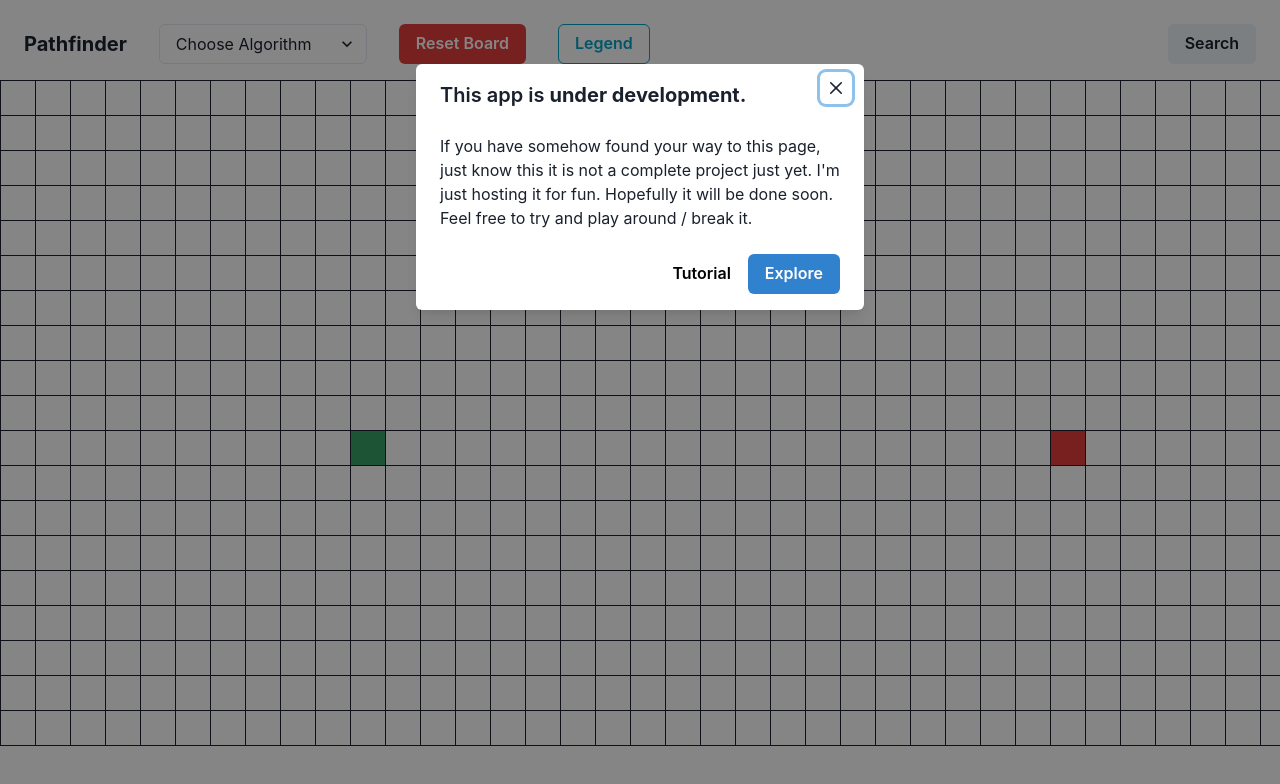
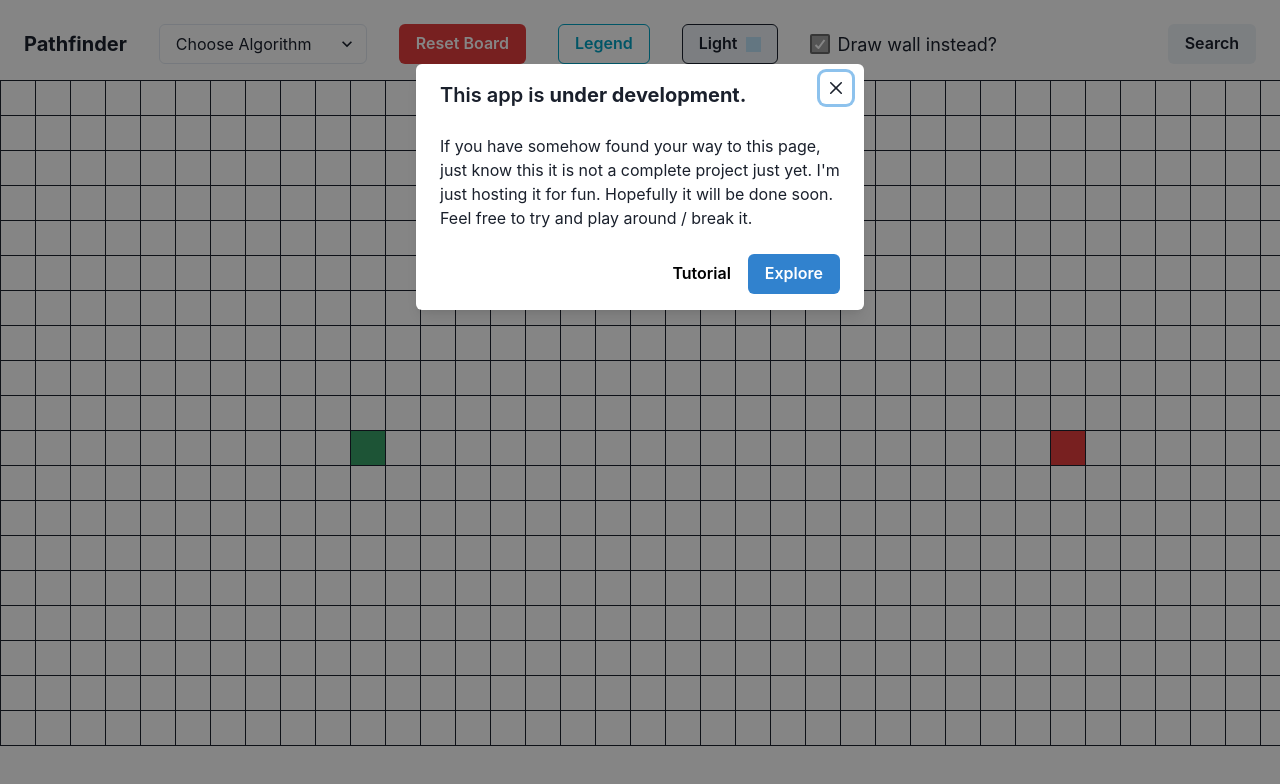
Before and after one commit to ad-world/pathfinder, a React (Vite) app: page / in a window 1280 px wide. Shown: the top 784 px of the page. Built offline with nearby package versions, Linux system fonts and the light colour scheme.

Commit message:
Add weights to cells to show off Dijkstra

```diff
--- a/src/App.tsx
+++ b/src/App.tsx
@@ -25,7 +25,8 @@ function App() {
 
     useEffect(() => {
         onOpen();
-    }, []);
+    }, [onOpen]);
+
     return (
         <Container minW="100vw" padding={0} margin={0} h="100vh">
             <Tutorial isOpen={tutIsOpen} onClose={tutOnClose} />
--- a/src/components/grid/Cell.tsx
+++ b/src/components/grid/Cell.tsx
@@ -1,13 +1,15 @@
 import { Td } from "@chakra-ui/react";
 import { GraphNode } from "../../types";
 import { Colors } from "../../util/colors";
-import { CellSizePixels } from "../../util/util";
+import { CellSizePixels, getWeightedNodes } from "../../util/util";
 
 interface CellProps {
     cell: GraphNode;
     row: number;
     col: number;
 }
+
+const nodes = getWeightedNodes();
 
 const Cell: React.FC<CellProps> = ({ cell, row, col }) => {
     const getBgColor = (cell: GraphNode) => {
@@ -16,6 +18,7 @@ const Cell: React.FC<CellProps> = ({ cell, row, col }) => {
         if (cell.isInShortestPath) return Colors.ShortestPathNode;
         if (cell.isVisited) return Colors.VisitedNode;
         if (cell.isWall) return Colors.WallNode;
+        if (cell.weight) return nodes.find(item => item.weight == cell.weight)?.color ?? Colors.EmptyNode
         return Colors.EmptyNode;
     };
 
--- a/src/components/navigation/Navigation.tsx
+++ b/src/components/navigation/Navigation.tsx
@@ -1,13 +1,14 @@
-import { Box, Button, HStack, Heading, Select } from "@chakra-ui/react";
+import { Box, Button, Checkbox, HStack, Heading, Menu, MenuButton, MenuItem, MenuList, Select, Text } from "@chakra-ui/react";
 import {
     ANIMATION_SPEED,
     Algorithms,
     createGrid,
     getFinishNode,
     getStartingNode,
+    getWeightedNodes,
     unVisitAllNodes,
 } from "../../util/util";
-import { GraphAlgorithmResult, GraphNode } from "../../types";
+import { GraphAlgorithmResult, GraphNode, WeightedNode } from "../../types";
 import { bfs } from "../../algorithms/bfs";
 import { useCallback, useState } from "react";
 import { dfs } from "../../algorithms/dfs";
@@ -17,15 +18,21 @@ import { dijkstra } from "../../algorithms/dijkstra";
 interface NavigationProps {
     cellGrid: GraphNode[][];
     setCellGrid: React.Dispatch<React.SetStateAction<GraphNode[][]>>;
+    currentWeight: WeightedNode;
+    setCurrentWeight: React.Dispatch<React.SetStateAction<WeightedNode>>;
+    isDrawingWall: boolean,
+    setIsDrawingWall: React.Dispatch<React.SetStateAction<boolean>>;
 }
 
 let pathAnimationTimer: ReturnType<typeof setTimeout>;
 let shortestPathAnimationTimer: ReturnType<typeof setTimeout>;
 
-const Navigation: React.FC<NavigationProps> = ({ cellGrid, setCellGrid }) => {
+const Navigation: React.FC<NavigationProps> = ({ cellGrid, setCellGrid, currentWeight, setCurrentWeight, isDrawingWall, setIsDrawingWall }) => {
     const rows = cellGrid.length;
     const columns = cellGrid[0].length;
     const [algorithm, setAlgorithm] = useState<Algorithms | null>(null);
+
+    const weightedNodes = getWeightedNodes();
 
     const resetGrid = () => {
         clearTimeout(pathAnimationTimer);
@@ -166,6 +173,37 @@ const Navigation: React.FC<NavigationProps> = ({ cellGrid, setCellGrid }) => {
                         Reset Board
                     </Button>
                     <Legend />
+                    <Menu>
+                        <MenuButton as={Button} border={'1px solid'}>
+                            <HStack>
+                                <Text>{currentWeight?.title}</Text>
+                                <Box
+                                    minW={"15px"}
+                                    minH={"15px"}
+                                    bgColor={currentWeight?.color}
+                                ></Box>
+                            </HStack>
+                        </MenuButton>
+                        <MenuList>
+                            {weightedNodes.map(item => {
+                                return (
+                                    <MenuItem onClick={() => setCurrentWeight(item)}>
+                                        <HStack>
+                                            <Text>{item.title}</Text>
+                                            <Box
+                                                minW={"15px"}
+                                                minH={"15px"}
+                                                bgColor={item.color}
+                                            ></Box>
+                                        </HStack>
+                                    </MenuItem>
+                                )
+                            })}
+                        </MenuList>
+                    </Menu>
+                    <Checkbox size='lg' isChecked={isDrawingWall} onChange={e => setIsDrawingWall(e.target.checked)} colorScheme='blackAlpha'>
+                        Draw wall instead?
+                    </Checkbox>
                 </HStack>
 
                 <HStack>
--- a/src/pages/pathfinder/Pathfinder.tsx
+++ b/src/pages/pathfinder/Pathfinder.tsx
@@ -3,11 +3,12 @@ import Navigation from "../../components/navigation/Navigation";
 import {
   CellSizePixels,
   createGrid,
+  getWeightedNodes,
   removeDuplicateBasedOnFinalCell,
 } from "../../util/util";
 import { Table, TableContainer, Tbody, Tr } from "@chakra-ui/react";
 import Cell from "../../components/grid/Cell";
-import { GraphNode } from "../../types";
+import { GraphNode, WeightedNode } from "../../types";
 
 interface GridState {
   isMouseDown: boolean;
@@ -23,6 +24,9 @@ const Pathfinder = () => {
   const columns = 40;
 
   const [cellGrid, setCellGrid] = useState(createGrid(rows, columns));
+  const [currentWeight, setCurrentWeight] = useState<WeightedNode>(getWeightedNodes()[0]);
+  const [isDrawingWall, setIsDrawingWall] = useState<boolean>(true);
+
   const [gridState, setGridState] = useState<GridState>({
     isMouseDown: false,
     isMovingEnd: false,
@@ -62,7 +66,13 @@ const Pathfinder = () => {
             });
           } else {
             const copy = [...cellGrid];
-            copy[row][col].isWall = !copy[row][col].isWall;
+
+            if(isDrawingWall) {
+              copy[row][col].isWall = !copy[row][col].isWall;
+            } else {
+              copy[row][col].weight = currentWeight.weight;
+
+            }
 
             setGridState({
               ...gridState,
@@ -85,7 +95,11 @@ const Pathfinder = () => {
           const col = Number(pos[1]);
 
           if (!gridState.isMovingStart && !gridState.isMovingEnd) {
-            copy[row][col].isWall = true;
+            if(isDrawingWall) {
+              copy[row][col].isWall = true;
+            } else {
+              copy[row][col].weight = currentWeight.weight
+            }
           } else if (gridState.isMovingStart) {
             if (gridState.oldStartNode) {
               copy[gridState.oldStartNode.row][
@@ -165,11 +179,18 @@ const Pathfinder = () => {
         oldWallNode: null,
       });
     };
-  }, [gridState, cellGrid]);
+  }, [gridState, cellGrid, isDrawingWall, currentWeight.weight]);
 
   return (
     <>
-      <Navigation cellGrid={cellGrid} setCellGrid={setCellGrid} />
+      <Navigation
+        cellGrid={cellGrid}
+        setCellGrid={setCellGrid}
+        currentWeight={currentWeight}
+        setCurrentWeight={setCurrentWeight}
+        isDrawingWall={isDrawingWall}
+        setIsDrawingWall={setIsDrawingWall}
+      />
       <TableContainer>
         <Table>
           <Tbody>
--- a/src/types.ts
+++ b/src/types.ts
@@ -27,3 +27,9 @@ export type GraphAlgorithmArgs = {
 export type DistancePathMap = {
     [x: string]: { distance: number; path: GraphNode[] };
 }
+
+export type WeightedNode = {
+    title: string,
+    weight: number,
+    color: string
+}
--- a/src/util/util.ts
+++ b/src/util/util.ts
@@ -1,4 +1,4 @@
-import { GraphNode } from "../types";
+import { GraphNode, WeightedNode } from "../types";
 
 export const START_NODE_ROW = 10;
 export const START_NODE_COL = 10;
@@ -178,3 +178,23 @@ export const inBounds = (
 };
 
 export const cellString = (row: number, col: number) => `${row}-${col}`;
+
+export const getWeightedNodes = (): WeightedNode[] => {
+    return [
+        {
+            title: "Light",
+            weight: 2,
+            color: "blue.100"
+        },
+        {
+            title: "Medium",
+            weight: 6,
+            color: "blue.200"
+        },
+        {
+            title: "Heavy",
+            weight: 10,
+            color: "blue.300"
+        }
+    ]
+}
```
